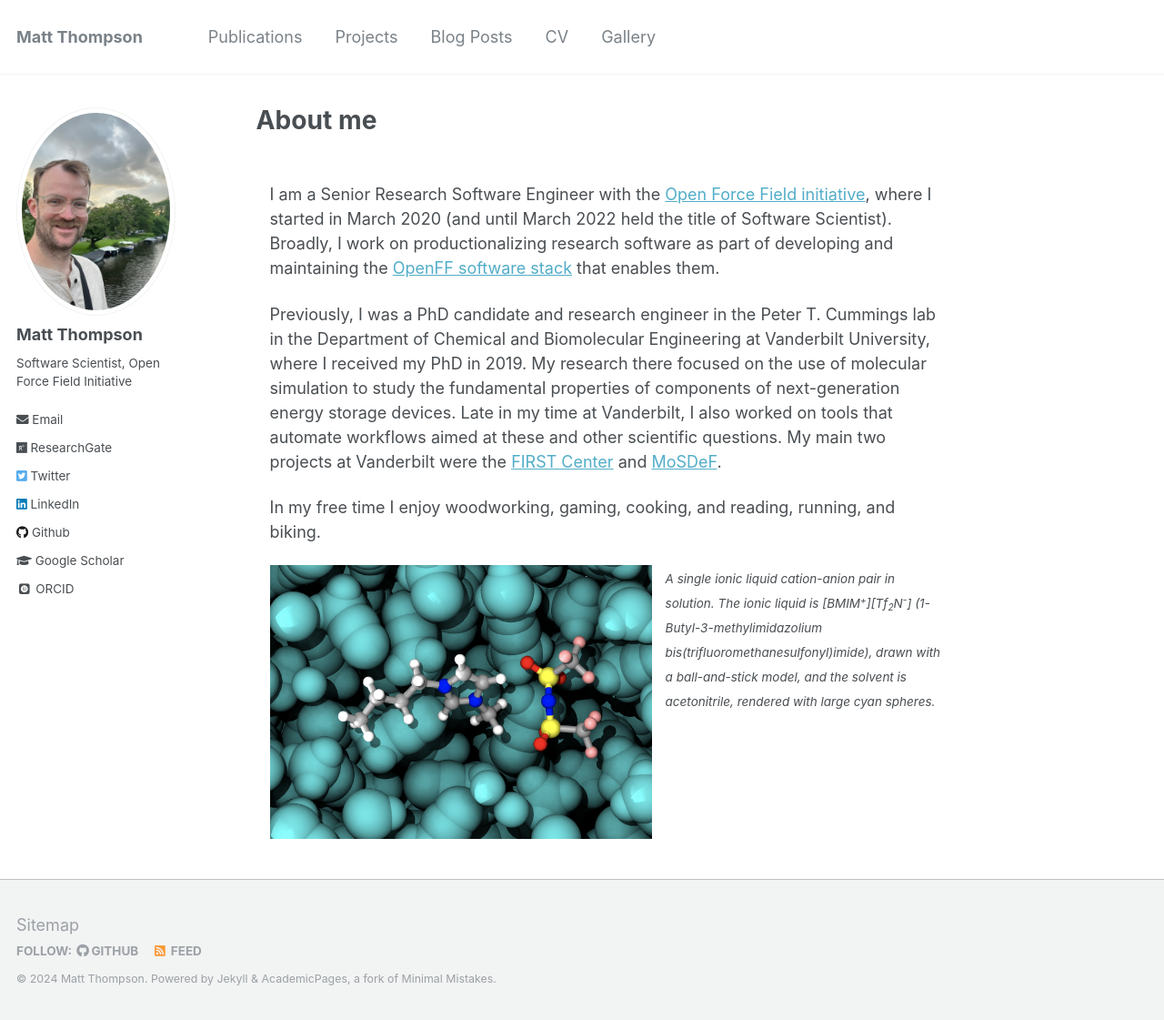
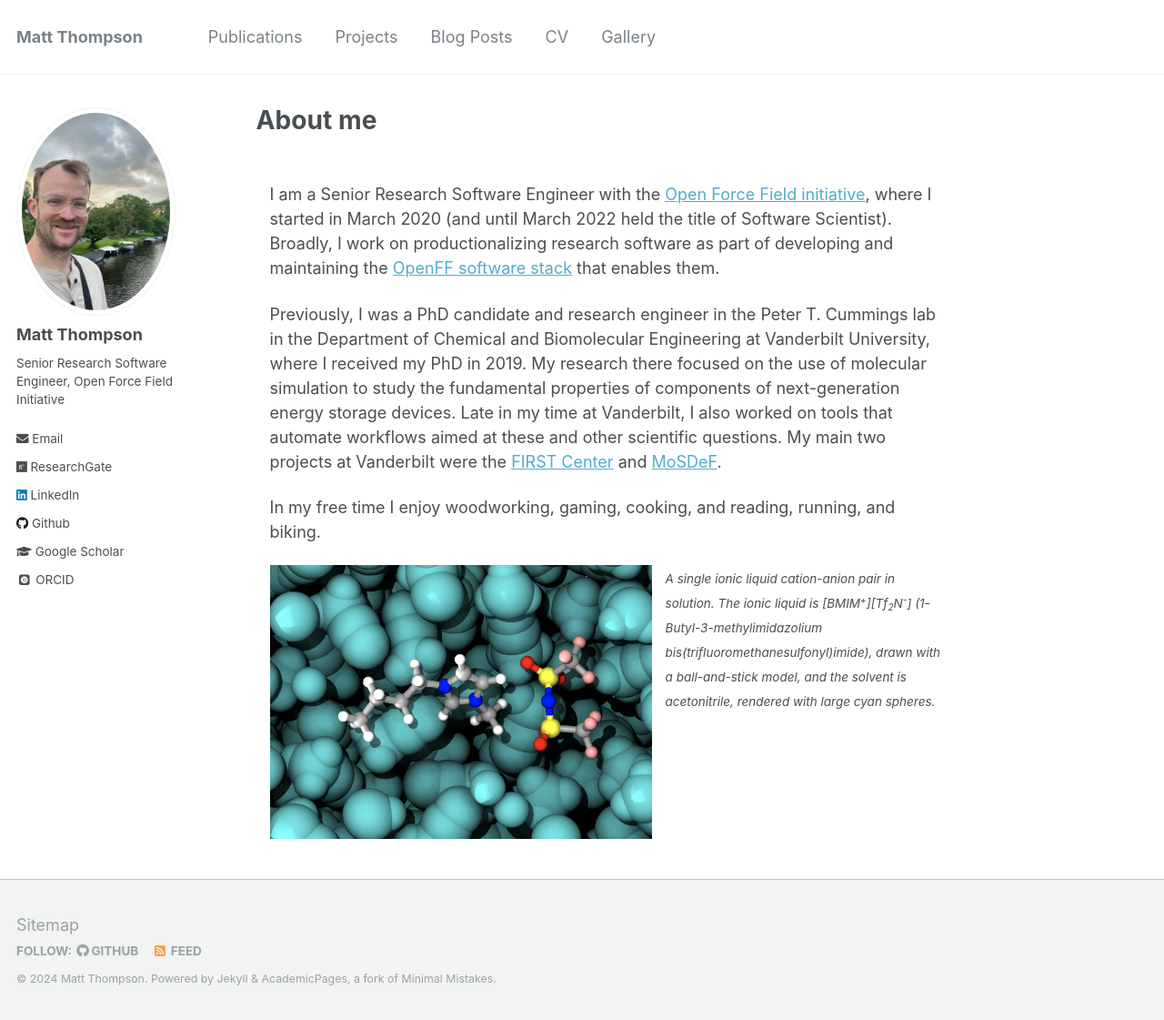
Before and after one commit to mattwthompson/mattwthompson.github.io, a Jekyll site: the page built from _pages/about.md, in a window 1280 px wide and 1121 px high. Shown: the whole window at 91% size. Built offline with Jekyll 4.4.1, drawn with Linux system fonts in a browser that asks for light colours; some web fonts are replaced.

Commit message:
Update some links

```diff
--- a/_config.yml
+++ b/_config.yml
@@ -82,12 +82,12 @@ analytics:
 author:
   name             : "Matt Thompson"
   avatar           : "headshot.png"
-  bio              : "Software Scientist, Open Force Field Initiative"
+  bio              : "Senior Research Software Engineer, Open Force Field Initiative"
   location         :
   employer         :
   pubmed           :
   googlescholar    : "https://scholar.google.com/citations?user=6b0rHj8AAAAJ"
-  email            : "matt.thompson@vanderbilt.edu"
+  email            : "matt.thompson@openforcefield.org"
   researchgate     : "https://www.researchgate.net/profile/Matthew_Thompson39"
   uri              :
   bitbucket        :
@@ -106,10 +106,10 @@ author:
   orcid            : "https://orcid.org/0000-0002-1460-3983"
   pinterest        :
   soundcloud       :
-  stackoverflow    : # http://stackoverflow.com/users/123456/username
+  stackoverflow    :
   steam            :
   tumblr           :
-  twitter          : "mwt_dev"
+  twitter          :
   vine             :
   weibo            :
   xing             :
```
